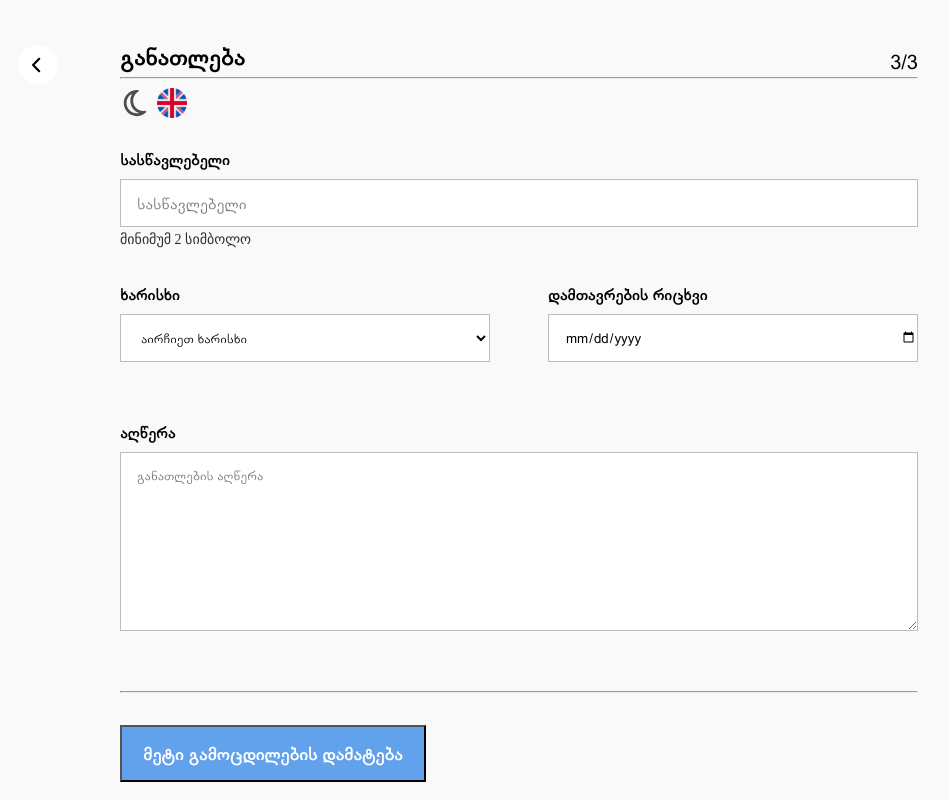
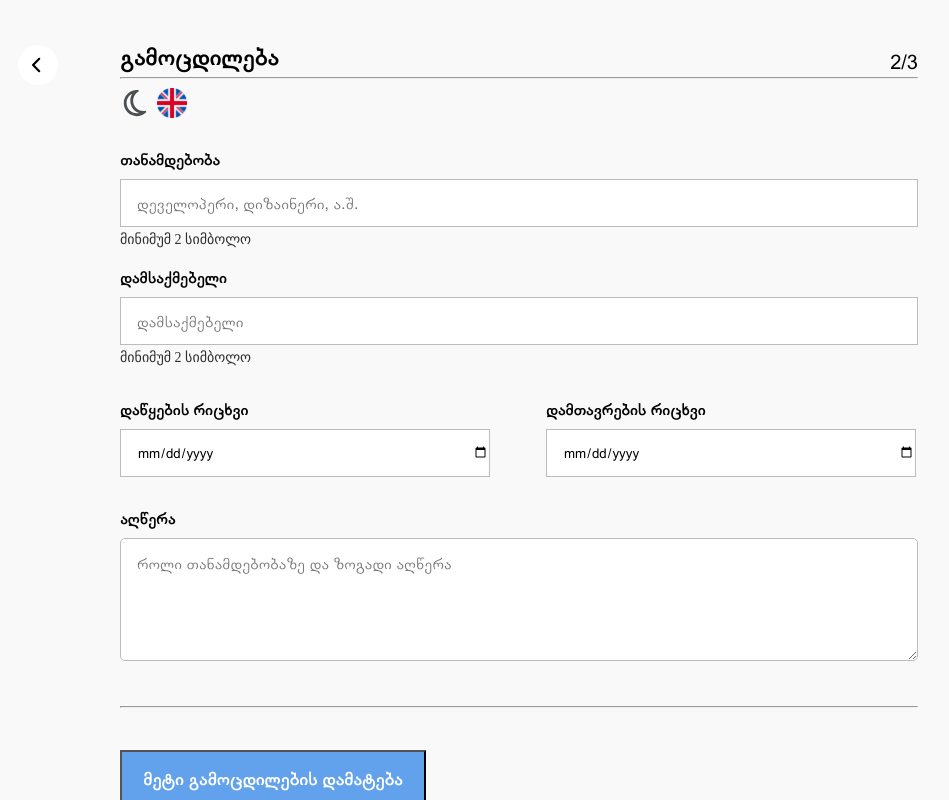
Before and after one commit to sabaPhruidze/CVRESUME, a React (Create React App) app: page / in a window 1280 px wide. Shown: the top 800 px of the page, without its empty margins (30-979 px from the left). Built offline with nearby package versions, Linux system fonts and the light colour scheme.

Commit message:
First it doesnot cause a warning about overflow , and if you used all three panel of experience and filled fully then it will be opened 2 pages on the next paragraph

```diff
--- a/src/App.tsx
+++ b/src/App.tsx
@@ -8,7 +8,7 @@ import InfoUpdate from "./Components/InfoUpdate";
 export const context = createContext<any>(null);
 
 function App() {
-  const [cPage, sPage] = useState<number>(3); // current page ,set page
+  const [cPage, sPage] = useState<number>(2); // current page ,set page
   const [cLanguage, sLanguage] = useState<boolean>(false); //if false than georgian else english
   const [cBGColor, sBGColor] = useState<boolean>(false); //if false than white, if true than black {BG- means background color}
 
--- a/src/Components/DataMap/Replay.tsx
+++ b/src/Components/DataMap/Replay.tsx
@@ -155,6 +155,7 @@ export function ButtonReplay() {
   const {
     cBGColor,
     sPage,
+    sMoreKnowledge,
     cLanguage,
     cPage,
     cName,
@@ -348,7 +349,11 @@ export function ButtonReplay() {
       endDate &&
       DateRegex.test(endDate)
     ) {
-      return [sVisible1(false), sPage(cPage + 1)];
+      return [
+        sVisible1(false),
+        sPage(cPage + 1),
+        sMoreKnowledge(cMoreExperience),
+      ];
     }
   }
   return (
@@ -594,7 +599,7 @@ export function PersonalTextArea() {
       key: 0,
       htmlFor: "aboutMe",
       ref: aboutMeRef,
-      labelContext: languageChanger(cLanguage, "ჩემ შესახებ ", "About me"),
+      labelContext: languageChanger(cLanguage, "ჩემ შესახებ ", "About me "),
       spanContext: languageChanger(cLanguage, "(არასავალდებულო)", "(optional)"),
       placeHolder: languageChanger(
         cLanguage,
@@ -742,6 +747,7 @@ export function PersonalMailTelephone() {
 }
 //I prefer to stay this like it is
 export function ExperienceButtonReplayskyColor() {
+  // here is knowledge sky button also
   const useAppContext0 = useContext(context);
   const {
     cPage,
@@ -918,7 +924,7 @@ export function KnowledgeButtonReplay() {
       quality.length > 0 &&
       finishDate
     ) {
-      return [sVisible2(false), sPage(cPage + 1), sMoreExperience(0)];
+      return [sVisible2(false), sPage(cPage + 1)];
     }
   }
   return (
--- a/src/Components/DataMap/ThisPartWillReplay2.tsx
+++ b/src/Components/DataMap/ThisPartWillReplay2.tsx
@@ -437,7 +437,7 @@ export default function ThisPartWillReplay() {
           </>
         </div>
       </div>
-      {cMoreExperience >= 1 || cMoreKnowledge >= 1 ? (
+      {cMoreKnowledge >= 1 ? (
         <div
           className={CommonStyles.replayThisPart}
           style={{ marginTop: "150px" }}
@@ -613,7 +613,7 @@ export default function ThisPartWillReplay() {
       ) : (
         ""
       )}
-      {cMoreExperience >= 2 || cMoreKnowledge >= 2 ? (
+      {cMoreKnowledge >= 2 ? (
         <div
           className={CommonStyles.replayThisPart}
           style={{ marginTop: "350px" }}
--- a/src/Components/InfoUpdateComponents/Experience.tsx
+++ b/src/Components/InfoUpdateComponents/Experience.tsx
@@ -58,7 +58,7 @@ export default function Personal() {
             : cMoreExperience === 2
             ? "calc(1080px + 590px * 2)"
             : "calc(1080px + 590px * 2)",
-        overflow: cMoreExperience === 0 ? "hidden" : "none",
+        overflow: cMoreExperience === 0 ? "hidden" : "visible",
       }}
     >
       <ExperienceButtonReplayskyColor />
--- a/src/Components/InfoUpdateComponents/Knowledge.tsx
+++ b/src/Components/InfoUpdateComponents/Knowledge.tsx
@@ -101,13 +101,13 @@ export default function Knowledge() {
         height:
           cMoreExperience === 0 && cMoreKnowledge === 0
             ? "1080px"
-            : cMoreKnowledge === 1 || cMoreExperience === 1 // If experience component is 1 or if Knowledge blue button is clicked one time than the size will increase
+            : cMoreKnowledge === 1 // If experience component is 1 or if Knowledge blue button is clicked one time than the size will increase
             ? "calc(1080px + 551px * 1)"
-            : cMoreExperience === 2 || cMoreKnowledge === 2
+            : cMoreKnowledge === 2
             ? "calc(1080px + 551px * 2)"
             : "calc(1080px + 551px * 2)",
         overflow:
-          cMoreExperience === 0 || cMoreKnowledge === 0 ? "hidden" : "none",
+          cMoreExperience === 0 || cMoreKnowledge === 0 ? "hidden" : "visible",
       }}
     >
       <ExperienceButtonReplayskyColor />
--- a/src/Components/InfoUpdateComponents/RightSide.tsx
+++ b/src/Components/InfoUpdateComponents/RightSide.tsx
@@ -151,6 +151,7 @@ export default function Rendered() {
             wordWrap: "break-word",
             overflow: "hidden",
             fontSize: "16px",
+            border: 0,
           }}
         >
           {cAboutMe}
--- a/src/Components/Styles/Home.module.css
+++ b/src/Components/Styles/Home.module.css
@@ -25,11 +25,10 @@
 .line {
     position: absolute;
     z-index: 2;
-    width: calc(100% - 140px);
+    width:1780px;
     height: 1px;
-    margin-left:70px;
     top: 89px;
-    left: 0px;
+    left: 70px;
     transition: 0.5s ease;
     border: 1px solid black;
   }
```
